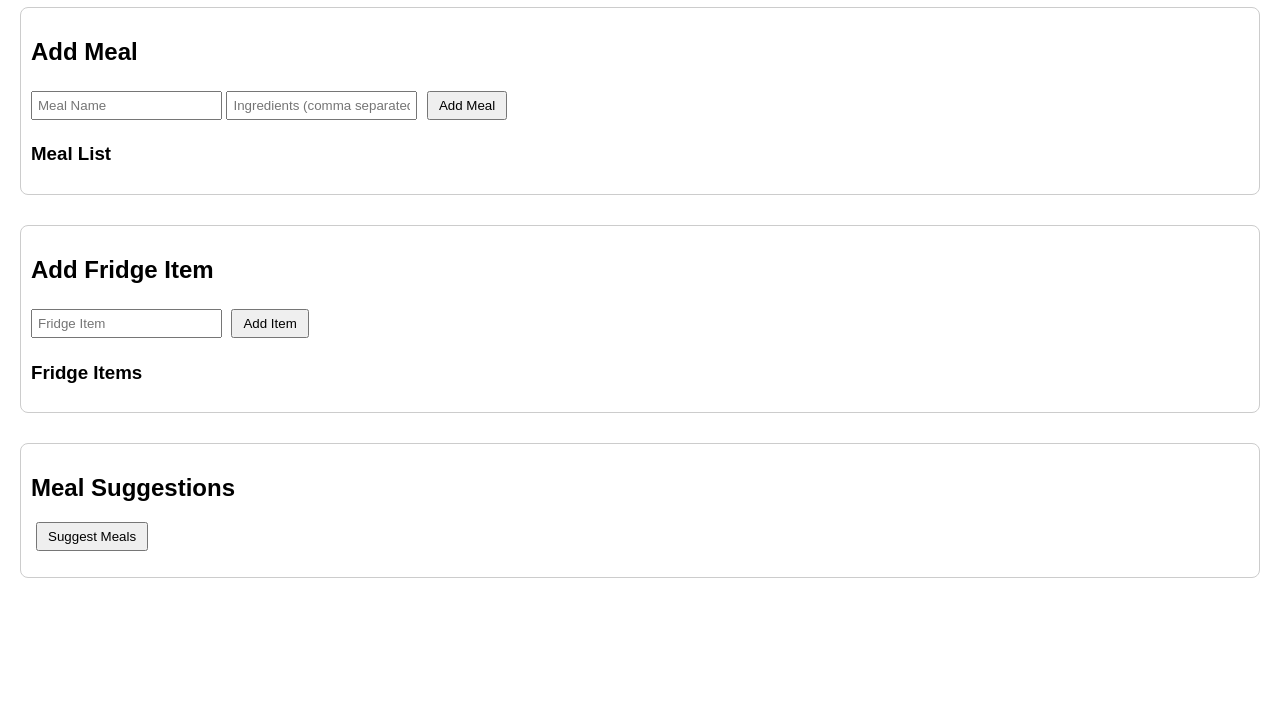
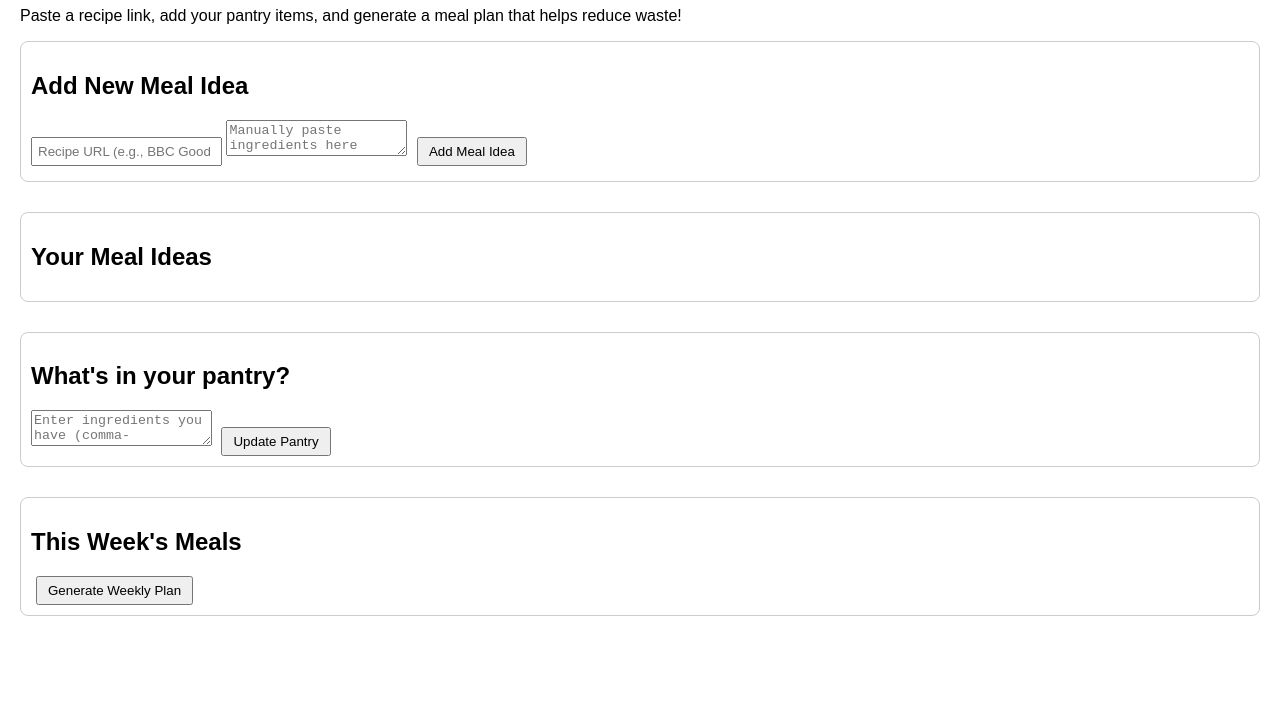
Before and after one commit to hollyannika/smart-meal-planner, a plain HTML site: page index.html in a window 1280 px wide. Shown: the part 73-800 px from the top of the page. Drawn offline with Linux system fonts and the light colour scheme.

Commit message:
Update basic usability  index.html

```diff
--- a/index.html
+++ b/index.html
@@ -7,37 +7,52 @@
     <link rel="stylesheet" href="style.css">
 </head>
 <body>
-    <h1>Smart Meal Planner</h1>
+    <div class="container">
+        <header>
+            <h1>My Smart Meal Planner</h1>
+            <p>Paste a recipe link, add your pantry items, and generate a meal plan that helps reduce waste!</p>
+        </header>
 
-    <!-- Section to add meals -->
-    <section>
-        <h2>Add Meal</h2>
-        <input type="text" id="mealName" placeholder="Meal Name">
-        <input type="text" id="mealIngredients" placeholder="Ingredients (comma separated)">
-        <button id="addMealBtn">Add Meal</button>
+        <!-- Section for adding new meal ideas -->
+        <section class="add-meal-section">
+            <h2>Add New Meal Idea</h2>
+            <form id="add-meal-form">
+                <input type="text" id="meal-url" placeholder="Recipe URL (e.g., BBC Good Food)" required>
+                <textarea id="meal-ingredients" placeholder="Manually paste ingredients here (comma-separated: e.g., pasta, tomatoes, garlic)" required></textarea>
+                <button type="submit">Add Meal Idea</button>
+            </form>
+        </section>
 
-        <h3>Meal List</h3>
-        <ul id="mealList"></ul>
-    </section>
+        <!-- Section for user's meal ideas -->
+        <section class="meal-ideas-section">
+            <h2>Your Meal Ideas</h2>
+            <div class="meal-ideas-container" id="meal-ideas-container">
+                <!-- Meal idea tiles will be dynamically added here -->
+            </div>
+        </section>
 
-    <!-- Section to add fridge/pantry items -->
-    <section>
-        <h2>Add Fridge Item</h2>
-        <input type="text" id="fridgeItem" placeholder="Fridge Item">
-        <button id="addFridgeBtn">Add Item</button>
+        <!-- Section for adding pantry items -->
+        <section class="pantry-section">
+            <h2>What's in your pantry?</h2>
+            <form id="add-pantry-form">
+                <textarea id="pantry-items" placeholder="Enter ingredients you have (comma-separated)" required></textarea>
+                <button type="submit">Update Pantry</button>
+            </form>
+            <div id="pantry-display">
+                <!-- Pantry items will be displayed here -->
+            </div>
+        </section>
 
-        <h3>Fridge Items</h3>
-        <ul id="fridgeList"></ul>
-    </section>
+        <!-- Section for the generated weekly meal plan -->
+        <section class="weekly-plan-section">
+            <h2>This Week's Meals</h2>
+            <button id="generate-plan-btn">Generate Weekly Plan</button>
+            <div class="weekly-plan-container" id="weekly-plan-container">
+                <!-- Weekly meal plan will be dynamically added here -->
+            </div>
+        </section>
+    </div>
 
-    <!-- Section for suggestions -->
-    <section>
-        <h2>Meal Suggestions</h2>
-        <button id="suggestBtn">Suggest Meals</button>
-        <ul id="suggestionsList"></ul>
-    </section>
-
-    <!-- Link to JavaScript -->
     <script src="script.js"></script>
 </body>
 </html>
```
